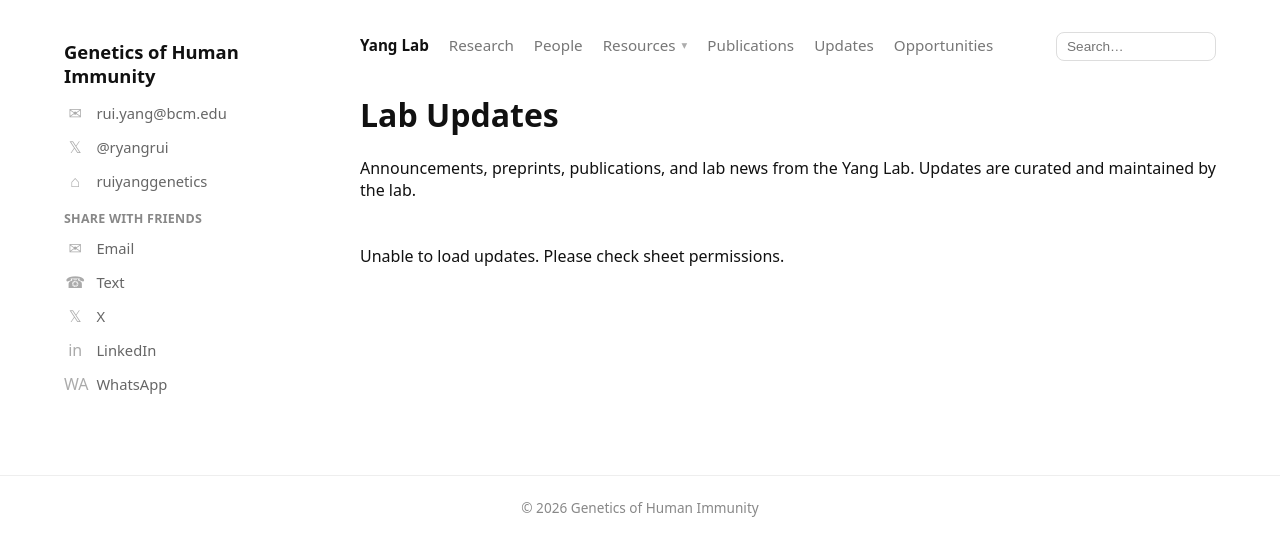
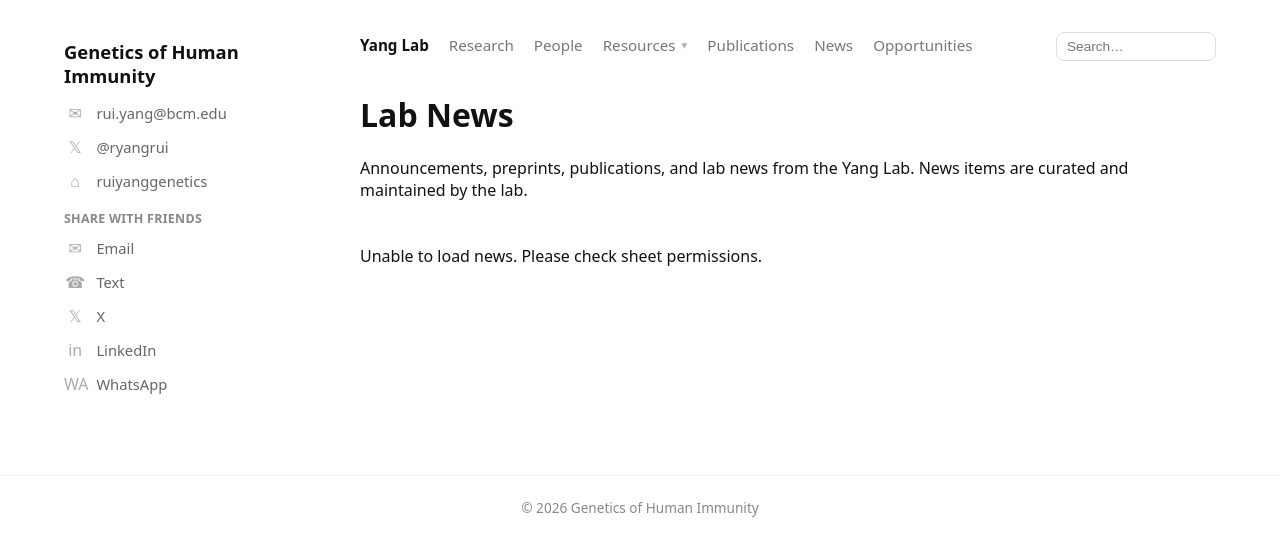
Before and after one commit to ruiyanggenetics/ghilab, a Jekyll site: the page built from news.html, in a window 1280 px wide. Shown: the top 556 px of the page. Built offline with Jekyll 4.4.1, drawn with Linux system fonts in a browser that asks for light colours.

Commit message:
rename updates to news
rename updates to news

```diff
--- a/_layouts/default.html
+++ b/_layouts/default.html
@@ -121,7 +121,7 @@
         </div>
 
         <a href="{{ '/publications' | relative_url }}">Publications</a>
-        <a href="{{ '/updates' | relative_url }}">Updates</a>
+        <a href="{{ '/news' | relative_url }}">News</a>
         <a href="{{ '/opportunities' | relative_url }}">Opportunities</a>
 
         <!-- SEARCH (GLOBAL, SAFE) -->
--- a/assets/style.css
+++ b/assets/style.css
@@ -341,17 +341,17 @@ main {
 }
 
 /* =========================
-   LAB UPDATES – CARDS (RESTORED)
+   LAB NEWS – CARDS (RESTORED)
    ========================= */
 
-.updates-list {
+.news-list {
   margin-top: 28px;
   display: flex;
   flex-direction: column;
   gap: 18px;
 }
 
-.update-item {
+.news-item {
   padding: 18px 20px;
   border: 1px solid #e6e6e6;
   border-radius: 14px;
@@ -359,31 +359,31 @@ main {
   transition: background 0.15s ease, transform 0.1s ease;
 }
 
-.update-item:hover {
+.news-item:hover {
   background: #f7f7f7;
   transform: translateY(-1px);
 }
 
-.update-date {
+.news-date {
   font-size: 0.85rem;
   color: #777;
   margin-bottom: 6px;
 }
 
-.update-body {
+.news-body {
   font-size: 0.95rem;
   color: #444;
   line-height: 1.45;
 }
 
-.update-link {
+.news-link {
   display: inline-block;
   margin-top: 8px;
   font-size: 0.9rem;
   color: #555;
 }
 
-.update-link:hover {
+.news-link:hover {
   color: #111;
 }
 
--- a/updates.html
+++ b/news.html
@@ -1,18 +1,18 @@
 ---
 layout: default
-title: Lab Updates
-permalink: /updates/
+title: Lab News
+permalink: /news/
 ---
 
-<h1>Lab Updates</h1>
+<h1>Lab News</h1>
 
 <p>
 Announcements, preprints, publications, and lab news from the Yang Lab.
-Updates are curated and maintained by the lab.
+News items are curated and maintained by the lab.
 </p>
 
-<div id="updates" class="updates-list">
-  <p>Loading updates…</p>
+<div id="news" class="news-list">
+  <p>Loading news…</p>
 </div>
 
 <script>
@@ -34,12 +34,12 @@ fetch(url)
   .then(text => {
     const json = JSON.parse(text.substring(47).slice(0, -2));
     const rows = json.table.rows;
-    const container = document.getElementById("updates");
+    const container = document.getElementById("news");
 
     container.innerHTML = "";
 
     if (!rows || rows.length === 0) {
-      container.innerHTML = "<p>No updates yet.</p>";
+      container.innerHTML = "<p>No news yet.</p>";
       return;
     }
 
@@ -52,19 +52,19 @@ fetch(url)
       const link = r.c[3]?.v || "";
 
       const item = document.createElement("div");
-      item.className = "update-item";
+      item.className = "news-item";
 
       item.innerHTML = `
-        <div class="update-date">${date}</div>
-        <div class="update-body">${body}</div>
-        ${link ? `<a class="update-link" href="${link}" target="_blank" rel="noopener">Read more →</a>` : ""}
+        <div class="news-date">${date}</div>
+        <div class="news-body">${body}</div>
+        ${link ? `<a class="news-link" href="${link}" target="_blank" rel="noopener">Read more →</a>` : ""}
       `;
 
       container.appendChild(item);
     });
   })
   .catch(() => {
-    document.getElementById("updates").innerHTML =
-      "<p>Unable to load updates. Please check sheet permissions.</p>";
+    document.getElementById("news").innerHTML =
+      "<p>Unable to load news. Please check sheet permissions.</p>";
   });
 </script>
```
